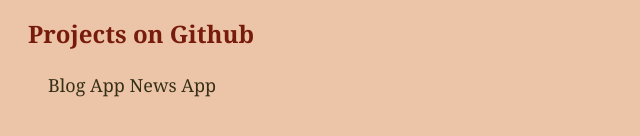
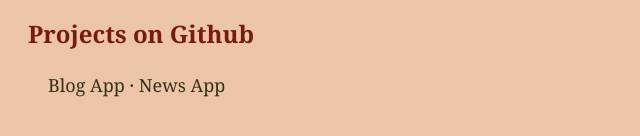
Before and after one commit to jaycehold/jaycehold.github.io, a plain HTML site: page projects.html in a window 1280 px wide. Shown: the part 158-294 px from the top of the page, 0-640 px from the left. Drawn offline with Linux system fonts and the light colour scheme.

Commit message:
added a stylization

```diff
--- a/projects.html
+++ b/projects.html
@@ -26,7 +26,7 @@
     <div id="list-ex">
         <h2>Projects on Github</h2>
         <ul>
-            <li><a href="https://github.com/jaycehold/blog-app" target="_blank" rel="noopener noreferrer">Blog App</a>
+            <li><a href="https://github.com/jaycehold/blog-app" target="_blank" rel="noopener noreferrer">Blog App</a> &middot;
                 <a href="https://github.com/jaycehold/news-app" target="_blank" rel="noopener noreferrer">News App</a>
             </li>
         </ul>
```
